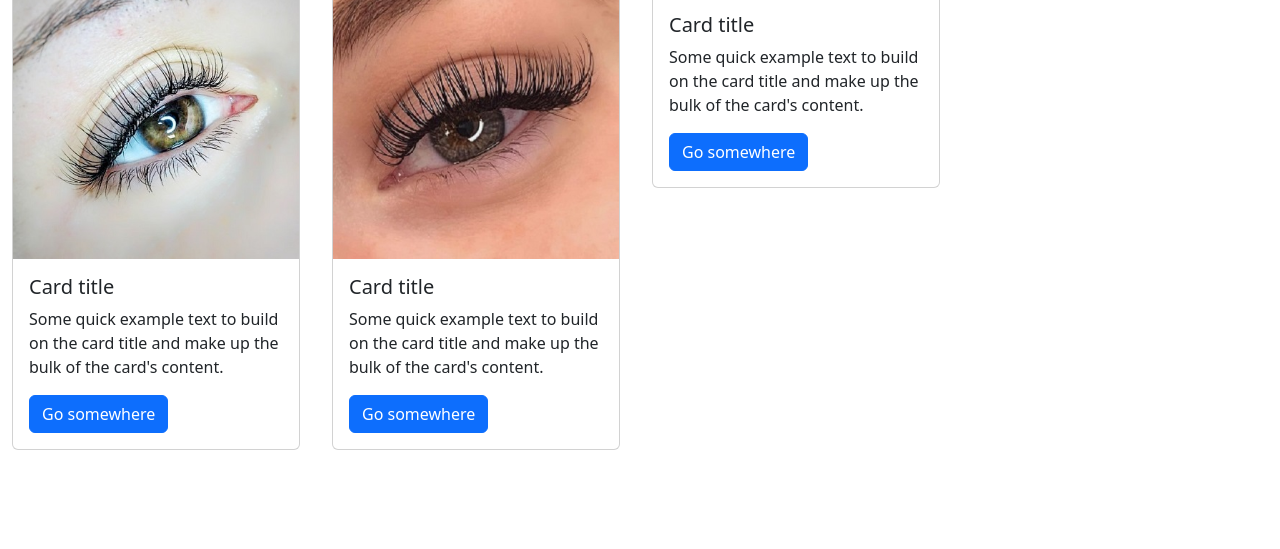
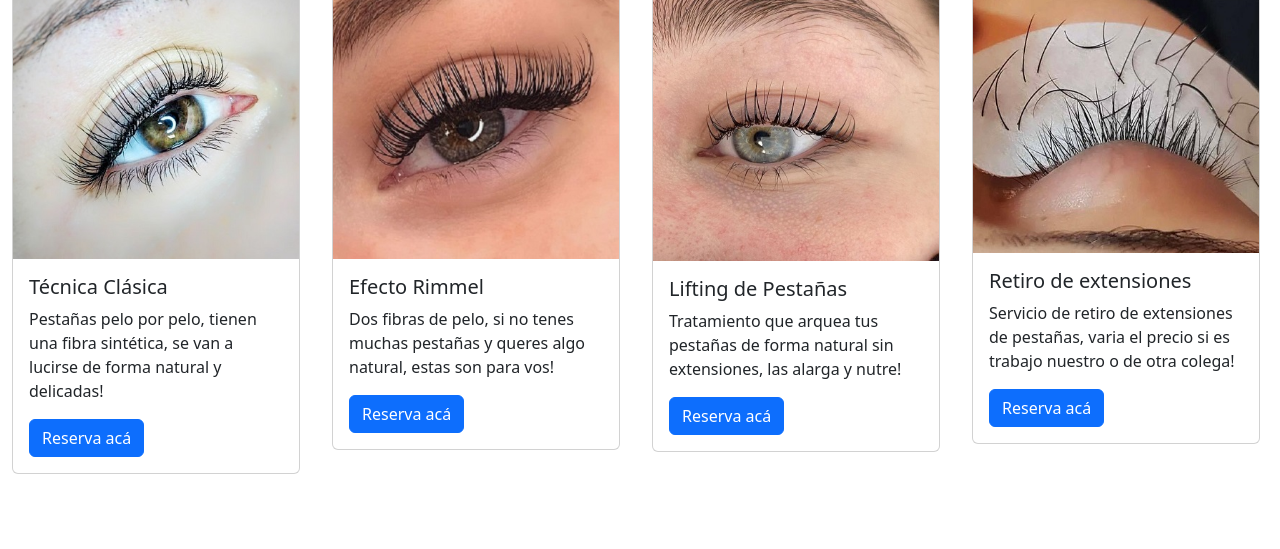
Before and after one commit to caterinacerdan/Preentrega2-Cerdan, a plain HTML site: page pages/productos.html in a window 1280 px wide. Shown: the part 251-800 px from the top of the page. Drawn offline with nearby package versions, Linux system fonts and the light colour scheme; files that its build step writes are made by us from their sources.

Commit message:
terminamos productos en  desktop

```diff
--- a/css/style.css
+++ b/css/style.css
@@ -1,6 +1,5 @@
 ul{list-style-type: none;}
 a{text-decoration: none;}
-.productos{padding-top: 20px;}
 a:hover{
 color: rgb(219, 143, 216);
 font-size: 20px;
--- a/pages/productos.html
+++ b/pages/productos.html
@@ -6,7 +6,7 @@
     <meta name="viewport" content="width=device-width, initial-scale=1.0">
     <title>Iron Lashes - Home</title>
     <link href="https://cdn.jsdelivr.net/npm/bootstrap@5.3.0-alpha3/dist/css/bootstrap.min.css" rel="stylesheet" integrity="sha384-KK94CHFLLe+nY2dmCWGMq91rCGa5gtU4mk92HdvYe+M/SXH301p5ILy+dN9+nJOZ" crossorigin="anonymous">
-    <link rel="stylesheet" href="css/style.css">
+    <link rel="stylesheet" href="../css/style.css">
 </head>
 <body>
     <div class="container-fluid">
@@ -31,9 +31,9 @@
                 <div class="card" style="width: 18rem;">
                     <img src="../img/0b98b0_02ae21c12cc743a6867204b0683df0a1_mv2 (1).jpg" class="card-img-top" alt="...">
                     <div class="card-body">
-                      <h5 class="card-title">Card title</h5>
-                      <p class="card-text">Some quick example text to build on the card title and make up the bulk of the card's content.</p>
-                      <a href="#" class="btn btn-primary">Go somewhere</a>
+                      <h5 class="card-title">Técnica Clásica</h5>
+                      <p class="card-text">Pestañas pelo por pelo, tienen una fibra sintética, se van a lucirse de forma natural y delicadas!</p>
+                      <a href="https://www.instagram.com/ironlashes/" target="_blank" class="btn btn-primary">Reserva acá</a>
                     </div>
                 </div>
             </div>
@@ -41,23 +41,35 @@
                 <div class="card" style="width: 18rem;">
                     <img src="../img/efecto rimmel.jpeg" class="card-img-top" alt="...">
                     <div class="card-body">
-                      <h5 class="card-title">Card title</h5>
-                      <p class="card-text">Some quick example text to build on the card title and make up the bulk of the card's content.</p>
-                      <a href="#" class="btn btn-primary">Go somewhere</a>
+                      <h5 class="card-title">Efecto Rimmel</h5>
+                      <p class="card-text">Dos fibras de pelo, si no tenes muchas pestañas y queres algo natural, estas son para vos!</p>
+                      <a href="https://www.instagram.com/ironlashes/" target="_blank" class="btn btn-primary">Reserva acá</a>
                     </div>
                 </div>
             </div>
             <div class="col-lg-3 col 12">
                 <div class="card" style="width: 18rem;">
-                    <img src="../img/web-liralashes-tratamientos-lifting-pestañas-e1575566832978.jpeg" class="card-img-top" alt="...">
+                    <img src="../img/lifting de pestañas.jpeg" class="card-img-top" alt="...">
                     <div class="card-body">
-                      <h5 class="card-title">Card title</h5>
-                      <p class="card-text">Some quick example text to build on the card title and make up the bulk of the card's content.</p>
-                      <a href="#" class="btn btn-primary">Go somewhere</a>
+                      <h5 class="card-title">Lifting de Pestañas</h5>
+                      <p class="card-text">Tratamiento que arquea tus pestañas de forma natural sin extensiones, las alarga y nutre!</p>
+                      <a href="https://www.instagram.com/ironlashes/" target="_blank" class="btn btn-primary">Reserva acá</a>
                     </div>
+                </div>
             </div>
-        </div></main>
+            <div class="col-lg-3 col 12">
+                <div class="card" style="width: 18rem;">
+                    <img src="../img/retiro.jpg" class="card-img-top" alt="...">
+                    <div class="card-body">
+                      <h5 class="card-title">Retiro de extensiones</h5>
+                      <p class="card-text">Servicio de retiro de extensiones de pestañas, varia el precio si es trabajo nuestro o de otra colega!</p>
+                      <a href="https://www.instagram.com/ironlashes/" target="_blank" class="btn btn-primary">Reserva acá</a>
+                    </div>
+                </div>
+            </div>
+        </main>
     </div>
     <script src="https://cdn.jsdelivr.net/npm/bootstrap@5.3.0-alpha3/dist/js/bootstrap.bundle.min.js" integrity="sha384-ENjdO4Dr2bkBIFxQpeoTz1HIcje39Wm4jDKdf19U8gI4ddQ3GYNS7NTKfAdVQSZe" crossorigin="anonymous"></script>
 
 </body>
+</html>
```
Also changed, not shown: img/lifting de pestañas.jpeg (added), img/retiro.jpg (added).
